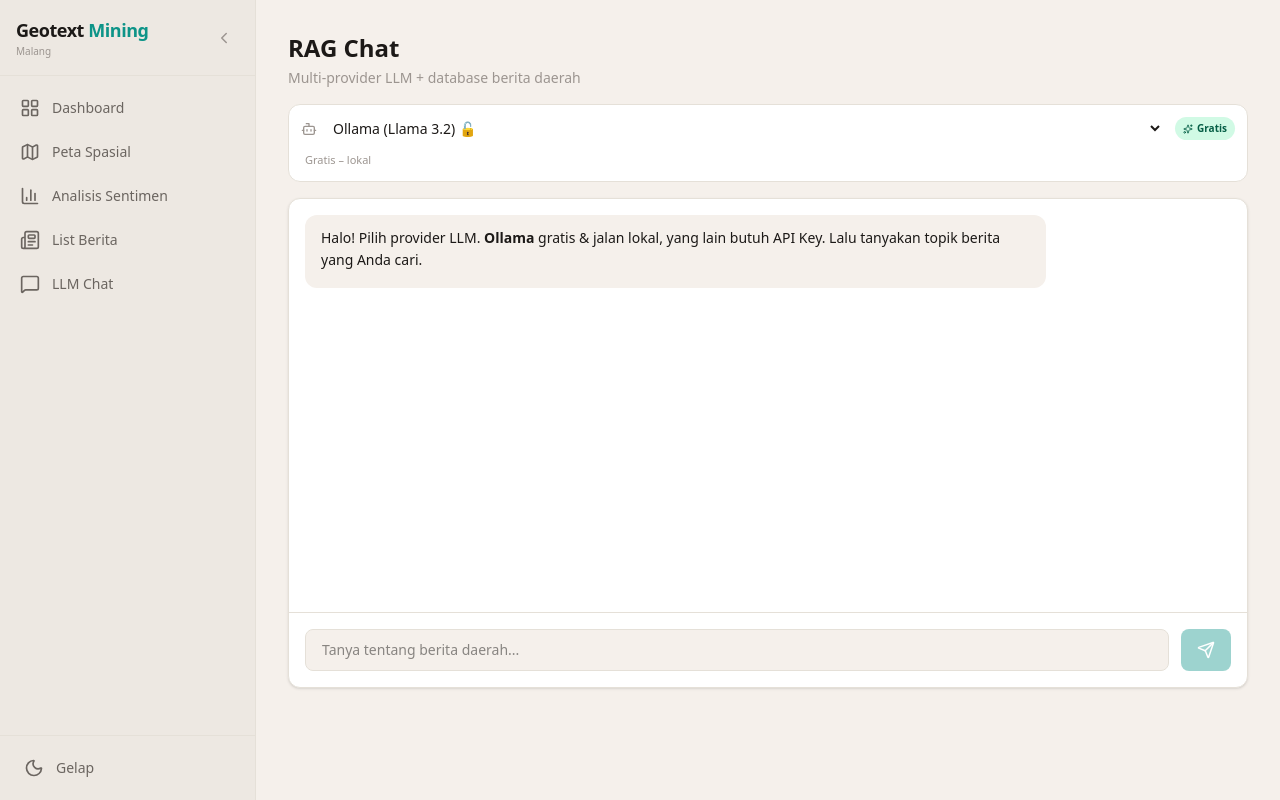
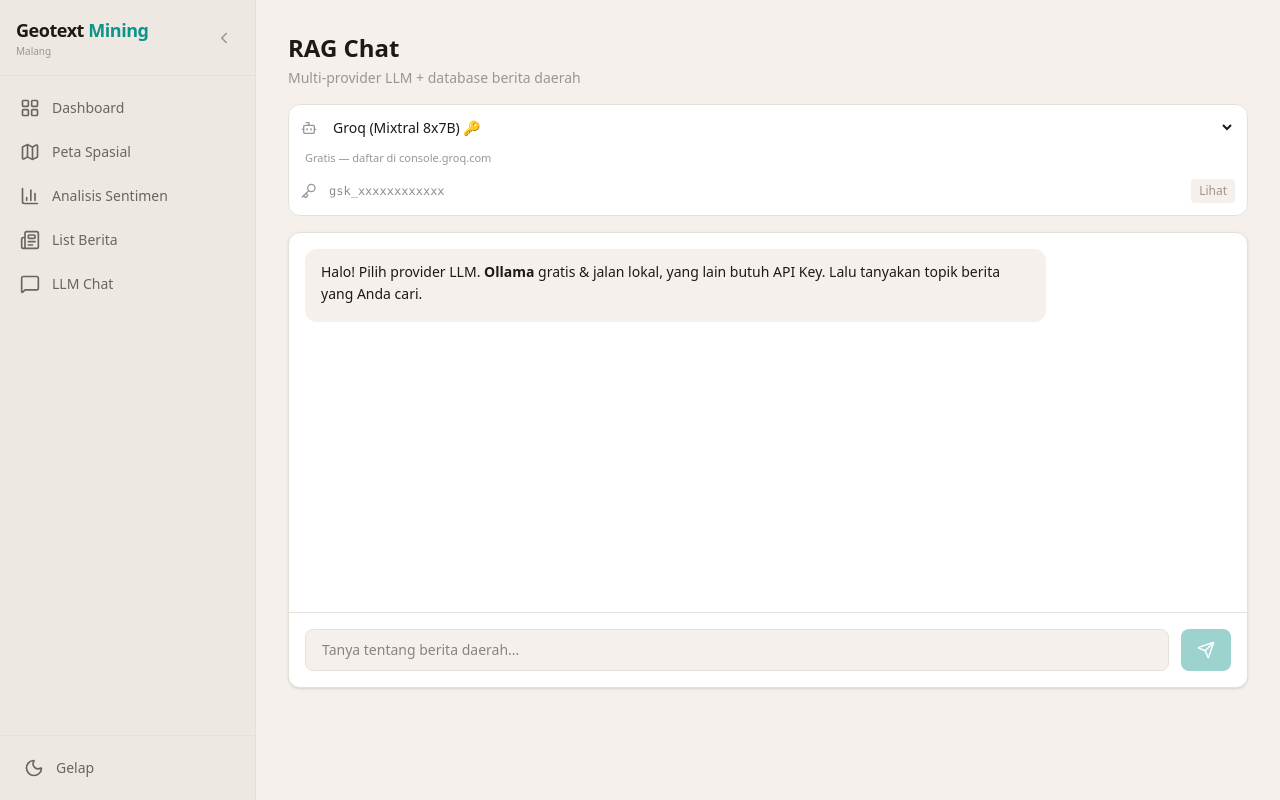
Before and after one commit to kautsar101/geotext-mining-malang, a Next.js app: page /llm in a window 1280 px wide. Built offline with nearby package versions, Linux system fonts and the light colour scheme.

Commit message:
llm: groq as default provider

```diff
--- a/src/app/llm/page.tsx
+++ b/src/app/llm/page.tsx
@@ -5,12 +5,12 @@ import { Send, Key, Bot, Sparkles } from "lucide-react";
 import InlineContent from "@/components/InlineContent";
 
 const PROVIDERS = [
-  { id: "ollama", label: "Ollama (Llama 3.2)", keyPrefix: null, free: true, desc: "Gratis – lokal" },
+  { id: "groq", label: "Groq (Mixtral 8x7B)", keyPrefix: "gsk_", free: false, desc: "Gratis — daftar di console.groq.com" },
   { id: "gemini", label: "Gemini 2.0 Flash", keyPrefix: "AIza", free: false, desc: "Butuh API Key" },
-  { id: "groq", label: "Groq (Mixtral 8x7B)", keyPrefix: "gsk_", free: false, desc: "Butuh API Key" },
   { id: "deepseek", label: "DeepSeek V4 Flash", keyPrefix: "sk-", free: false, desc: "Butuh API Key" },
   { id: "openai", label: "OpenAI GPT-4o Mini", keyPrefix: "sk-", free: false, desc: "Butuh API Key" },
   { id: "claude", label: "Claude 3 Haiku", keyPrefix: "sk-ant-", free: false, desc: "Butuh API Key" },
+  { id: "ollama", label: "Ollama (Llama 3.2)", keyPrefix: null, free: true, desc: "Gratis – lokal" },
 ];
 
 const STORAGE_PREFIX = "llm_provider_";
@@ -20,7 +20,7 @@ export default function LLMPage() {
     { role: "assistant", content: "Halo! Pilih provider LLM. **Ollama** gratis & jalan lokal, yang lain butuh API Key. Lalu tanyakan topik berita yang Anda cari." },
   ]);
   const [input, setInput] = useState("");
-  const [provider, setProvider] = useState("ollama");
+  const [provider, setProvider] = useState("groq");
   const [apiKey, setApiKey] = useState("");
   const [showKey, setShowKey] = useState(false);
   const [isLoading, setIsLoading] = useState(false);
```
